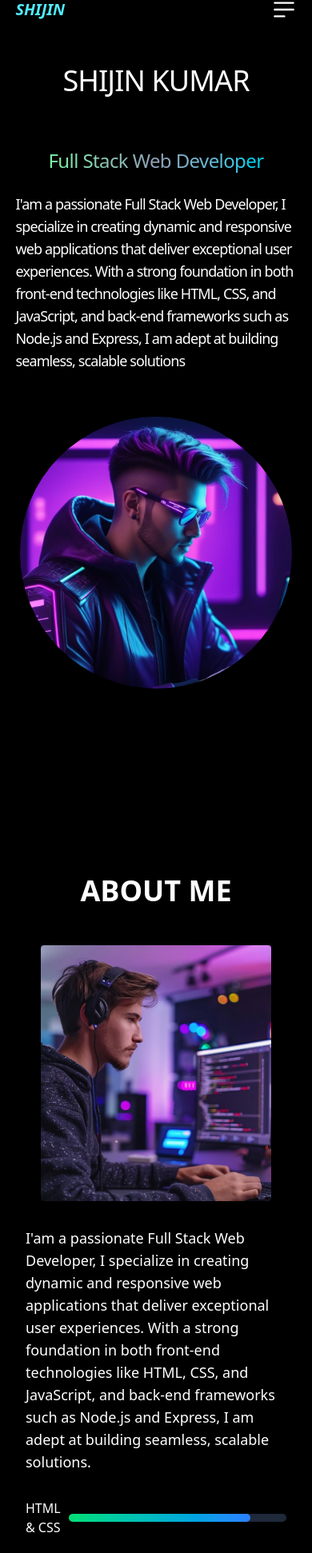
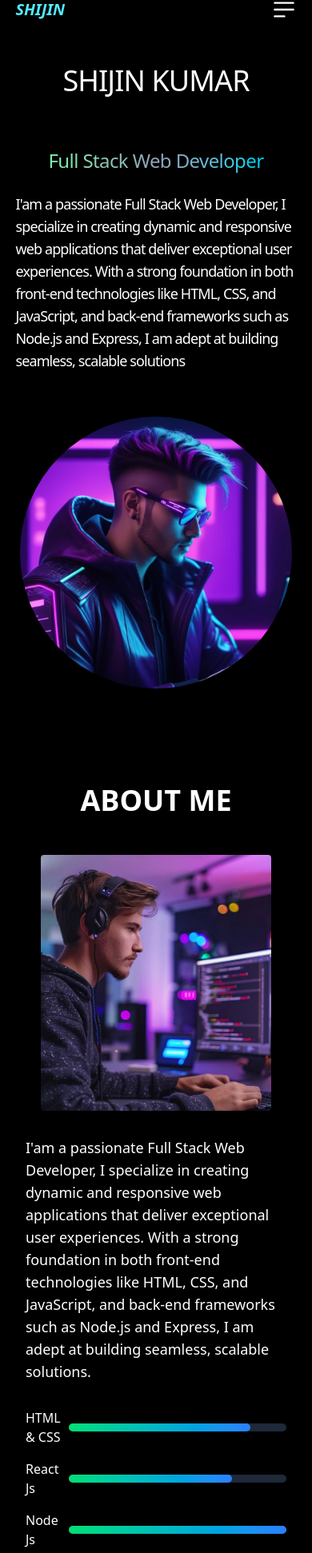
Before and after one commit to Shijin2k3/Portfolio-shijin, a React (Vite) app: page / in a window 390 px wide. Shown: the part 39-1981 px from the top of the page at 80% size. Built offline with nearby package versions, Linux system fonts and the light colour scheme.

Commit message:
adjust hero section

```diff
--- a/src/components/about/About.jsx
+++ b/src/components/about/About.jsx
@@ -3,7 +3,7 @@ import about from '../../assets/profile.webp'
 
 const About = () => {
   return (
-    <div className='bg-black text-white py-20 ' id='about'>
+    <div className='bg-black text-white pb-10 ' id='about'>
         <div className=' mx-auto px-8 md:px-16 lg:px-24'>
             <h1 className='text-4xl font-bold uppercase text-center mb-12'>About Me</h1>
             <div className='flex flex-col md:flex-row  items-center md:space-x-12'>
--- a/src/components/hero/Hero.jsx
+++ b/src/components/hero/Hero.jsx
@@ -3,11 +3,11 @@ import profile from '../../assets/Hero.jpg'
 
 const Hero = () => {
   return (
-    <div className='bg-black' id='home'>
-    <div className='relative w-full h-[120vh] sm:h-[100vh] mt-10 bg-black text-white py-20'>
+    <div className='bg-black pb-10'  id='home'>
+    <div className='relative w-full min-h-screen mt-10 bg-black text-white py-20'>
       <div className='w-[90%] xl:w-[80%] m-auto flex flex-col md:flex-row  items-center md:space-x-12 '>
          <div className='w-full lg:w-[50%] '>
-            <div className='flex flex-col items-center lg:items-start'>
+            <div className='flex flex-col items-center md:items-start'>
               <h1 className='pb-16 text-4xl font-medium tracking-tight lg:mt-16 lg:text-6xl'>SHIJIN KUMAR</h1>
               <span className='bg-gradient-to-r from-green-300  via-slate-400 to-cyan-400
                bg-clip-text text-2xl tracking-tight text-transparent'>
@@ -18,8 +18,8 @@ const Hero = () => {
                  CSS, and JavaScript, and back-end frameworks such as Node.js and Express, I am adept at building seamless, scalable solutions</p>
             </div>
          </div>
-         <div className='w-full lg:w-[50%] flex items-center justify-center'>
-            <img src={profile} alt="profile" className='w-85 h-85 object-cover mb-8 md:mb-0 rounded-full' />
+         <div className='w-full  lg:w-[50%] flex items-center justify-center'>
+            <img src={profile} alt="profile" className='w-85 h-85 object-cover rounded-full' />
          </div>
 
 
```
